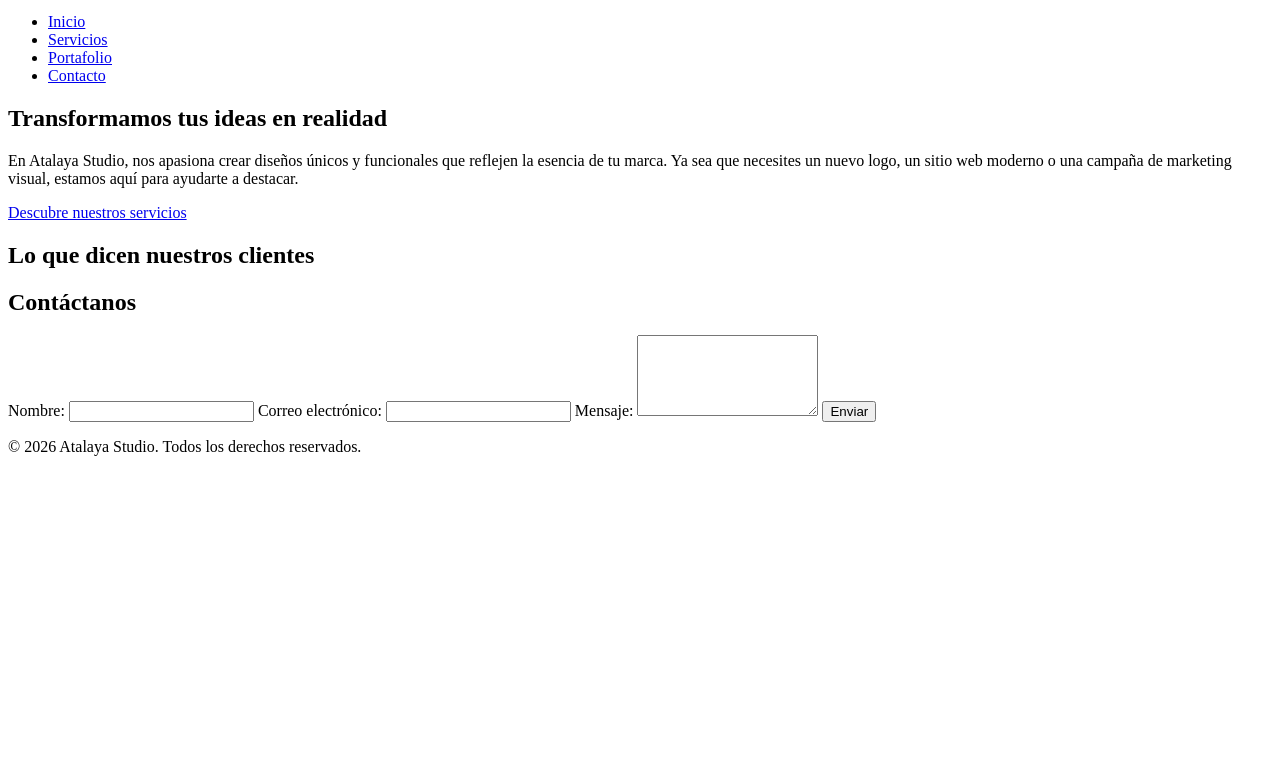
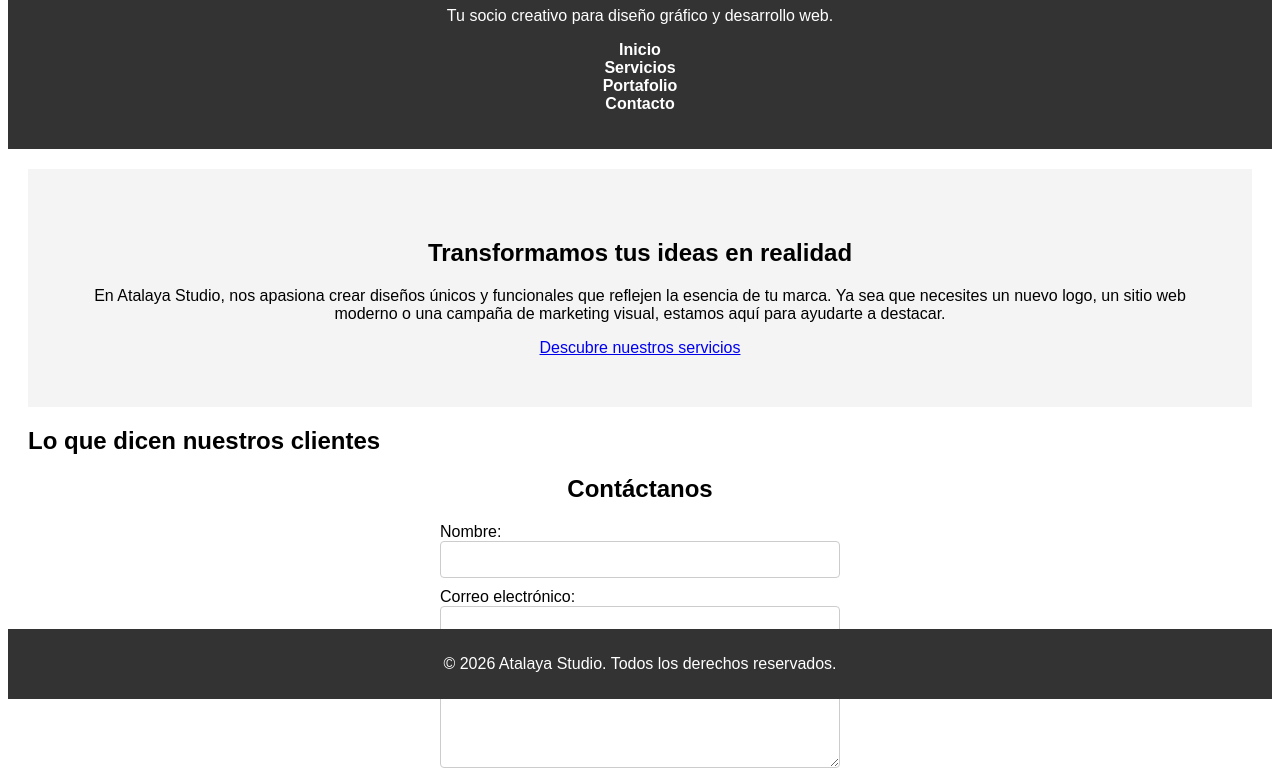
Before and after one commit to StanTheMackiar/atalaya-studio, a plain HTML site: page index.html in a window 1280 px wide. Shown: the part 101-876 px from the top of the page. Before the commit the page ends 800 px from the top, so only its background shows below. Drawn offline with Linux system fonts and the light colour scheme.

Commit message:
Implement main layout and functionality for testimonials section

```diff
--- a/css/styles.css
+++ b/css/styles.css
@@ -0,0 +1,86 @@
+:root {
+  font-family: "Arial", sans-serif;
+  margin: 0;
+  padding: 0;
+}
+
+header {
+  background-color: #333;
+  color: white;
+  padding: 20px;
+  text-align: center;
+}
+
+main {
+  padding: 20px;
+}
+
+header {
+  a {
+    color: #ffffff;
+    text-decoration: none;
+    font-weight: bold;
+  }
+}
+
+ul {
+  list-style-type: none;
+  padding: 0;
+}
+
+form {
+  display: flex;
+  flex-direction: column;
+  max-width: 400px;
+  margin: 0 auto;
+}
+
+input {
+  padding: 10px;
+  margin-bottom: 10px;
+  border: 1px solid #ccc;
+  border-radius: 4px;
+}
+
+textarea {
+  padding: 10px;
+  margin-bottom: 10px;
+  border: 1px solid #ccc;
+  border-radius: 4px;
+  resize: vertical;
+}
+
+button {
+  padding: 10px;
+  background-color: #333;
+  color: white;
+  border: none;
+  border-radius: 4px;
+  cursor: pointer;
+}
+
+.contactanos {
+  h2 {
+    text-align: center;
+    margin-bottom: 20px;
+  }
+}
+
+a:hover {
+  text-decoration: underline;
+}
+
+.hero {
+  background-color: #f4f4f4;
+  padding: 50px;
+  text-align: center;
+}
+
+footer {
+  position: sticky;
+  bottom: 0;
+  background-color: #333;
+  color: white;
+  text-align: center;
+  padding: 10px;
+}
--- a/index.html
+++ b/index.html
@@ -12,6 +12,7 @@
 
     <link rel="stylesheet" href="css/styles.css" />
   </head>
+
   <body>
     <header>
       <h1>Bienvenido a Atalaya Studio</h1>
@@ -39,9 +40,9 @@
         <a href="servicios.html" class="btn">Descubre nuestros servicios</a>
       </section>
 
-      <section class="testimonios">
+      <section id="testimonios">
         <h2>Lo que dicen nuestros clientes</h2>
-        <article class="testimonio"></article>
+        <div id="contenedor-testimonios"></div>
       </section>
 
       <section class="contactanos">
@@ -67,5 +68,5 @@
     </footer>
   </body>
 
-  <script type="module" src="js/app.js"></script>
+  <script type="module" src="js/main.js"></script>
 </html>
--- /dev/null
+++ b/js/components/testimonios.js
@@ -0,0 +1,16 @@
+export const renderTestimonios = (usuarios, contenedor) => {
+  const items = usuarios.slice(0, 3);
+
+  items.forEach((usuario) => {
+    const card = document.createElement("article");
+
+    card.innerHTML = `
+            <h3>"${usuario.name}"</h3>
+            <p>Trabaja en: <strong>${usuario.company.name}</strong></p>
+            <small>Email: ${usuario.email}</small>
+            <hr>
+        `;
+
+    contenedor.appendChild(card);
+  });
+};
--- /dev/null
+++ b/js/http/api.js
@@ -0,0 +1,16 @@
+export const fetchTestimonios = async () => {
+  const BASE_URL = "https://jsonplaceholder.typicode.com/users";
+  try {
+    const response = await fetch(BASE_URL);
+    if (!response.ok) {
+      throw new Error("Error fetching testimonios");
+    }
+
+    return await response.json();
+  } catch (error) {
+    console.error("Error fetching testimonios:", error);
+
+    alert("No se pudieron cargar los testimonios. Por favor, inténtalo de nuevo más tarde.");
+    return [];
+  }
+};
--- /dev/null
+++ b/js/main.js
@@ -0,0 +1,10 @@
+import { renderTestimonios } from "./components/testimonios";
+import { fetchTestimonios } from "./http/api";
+
+
+document.addEventListener("DOMContentLoaded", async () => {
+  const contenedor = document.getElementById("contenedor-testimonios");
+  const usuarios = await fetchTestimonios();
+  console.log(usuarios[0]);
+  renderTestimonios(usuarios, contenedor);
+});
```
Also changed, not shown: js/app.js (deleted).
